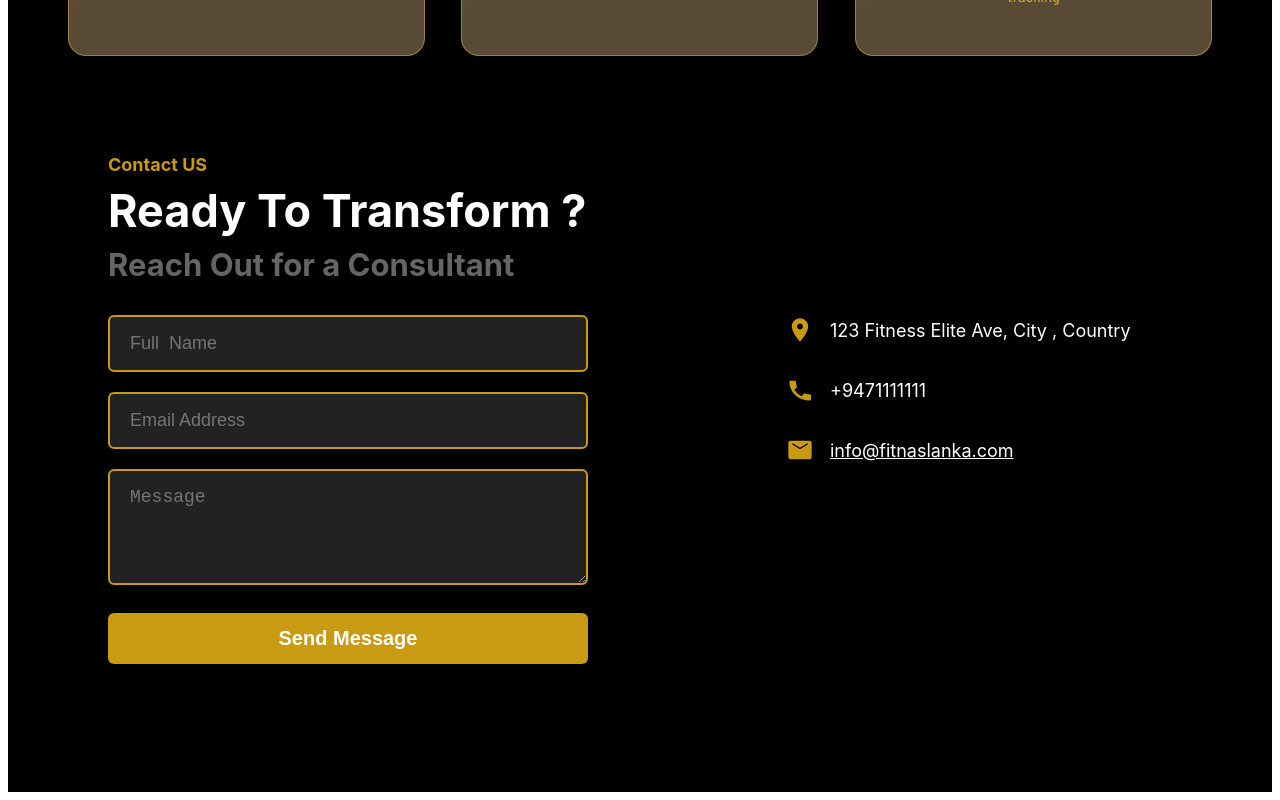
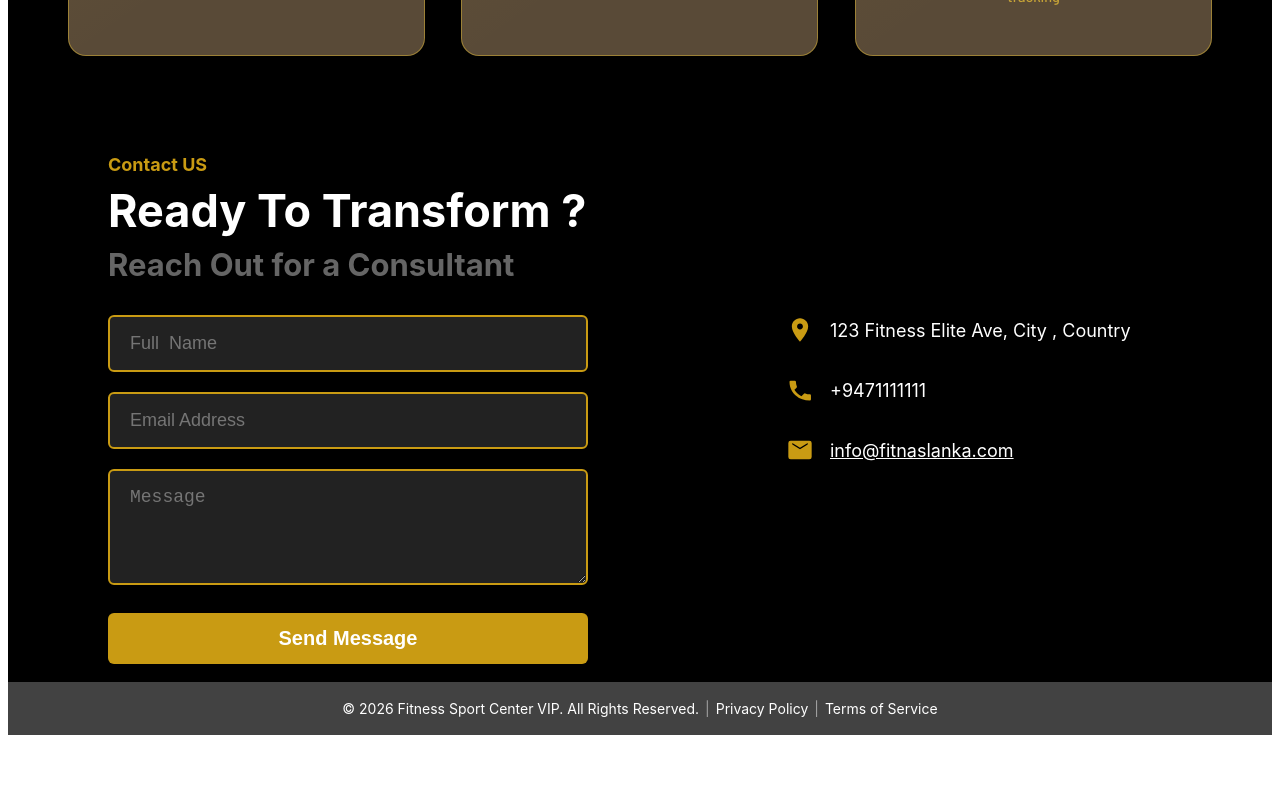
Before and after one commit to MihiranWijesekara/Koncepthive-GYM-Web-Site, a React (Vite) app: page / in a window 1280 px wide. Shown: the part 2652-3452 px from the top of the page. After the commit the page ends 3395 px from the top, so only its background shows below. Built offline with nearby package versions, Linux system fonts and the light colour scheme.

Commit message:
develop footer

```diff
--- a/src/Pages/Home.jsx
+++ b/src/Pages/Home.jsx
@@ -3,6 +3,7 @@ import HeroSection from "../components/HeroSection";
 import Navbar from "../components/Navbar";
 import Service from "../components/Service";
 import ContactUS from "../components/ContactUs";
+import Footer from "../components/Footer";
 
 function Home() {
   return (
@@ -16,25 +17,8 @@ function Home() {
       <AboutUs />
       <Service />
       <ContactUS />
-      <div style={{ textAlign: "center", padding: "4rem 2rem" }}></div>
-      {/* <div style={{ textAlign: "center", marginTop: "60px" }}>
-        <h1>Welcome to the Home Page</h1>
-        <p>This is a simple UI built with React.</p>
-        <button
-          style={{
-            padding: "10px 24px",
-            fontSize: "16px",
-            borderRadius: "6px",
-            background: "#646cff",
-            color: "#fff",
-            border: "none",
-            cursor: "pointer",
-            marginTop: "20px",
-          }}
-        >
-          Get Started
-        </button>
-      </div> */}
+      <br></br>
+      <Footer />
     </section>
   );
 }
--- /dev/null
+++ b/src/components/Footer.jsx
@@ -0,0 +1,75 @@
+export default function Footer() {
+  return (
+    <>
+      <style>{`
+        .footer-bar {
+          background-color: rgba(95, 94, 94, 0.70);
+          width: 100%;
+          box-sizing: border-box;
+        }
+
+        .footer-inner {
+          display: flex;
+          justify-content: center;
+          align-items: center;
+          flex-wrap: wrap;
+          gap: 6px;
+          padding: 18px 24px;
+          font-family: Inter, sans-serif;
+          font-size: 14px;
+          color: #fff;
+          text-align: center;
+        }
+
+        .footer-copy {
+          white-space: nowrap;
+        }
+
+        .footer-divider {
+          color: #fff;
+          opacity: 0.5;
+        }
+
+        .footer-link {
+          color: #fff;
+          text-decoration: none;
+          white-space: nowrap;
+          transition: color 0.2s;
+        }
+
+        .footer-link:hover {
+          color: #C99B13;
+        }
+
+        @media (max-width: 480px) {
+          .footer-inner {
+            flex-direction: column;
+            gap: 8px;
+            padding: 16px 16px;
+            font-size: 13px;
+          }
+
+          .footer-divider {
+            display: none;
+          }
+        }
+      `}</style>
+
+      <footer className="footer-bar">
+        <div className="footer-inner">
+          <span className="footer-copy">
+            &copy; 2026 Fitness Sport Center VIP. All Rights Reserved.
+          </span>
+          <span className="footer-divider">|</span>
+          <a href="/privacy-policy" className="footer-link">
+            Privacy Policy
+          </a>
+          <span className="footer-divider">|</span>
+          <a href="/terms-of-service" className="footer-link">
+            Terms of Service
+          </a>
+        </div>
+      </footer>
+    </>
+  );
+}
```
